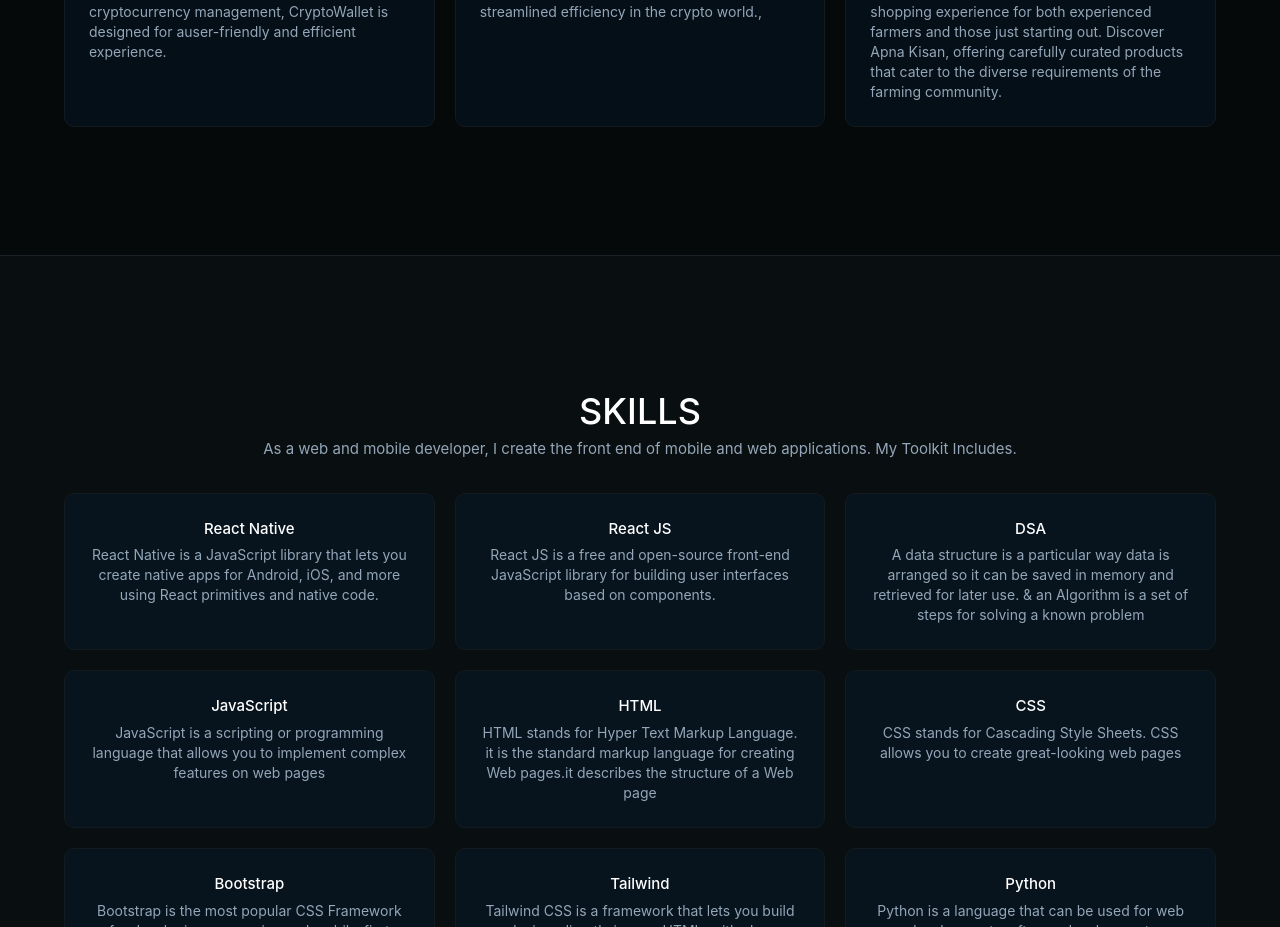
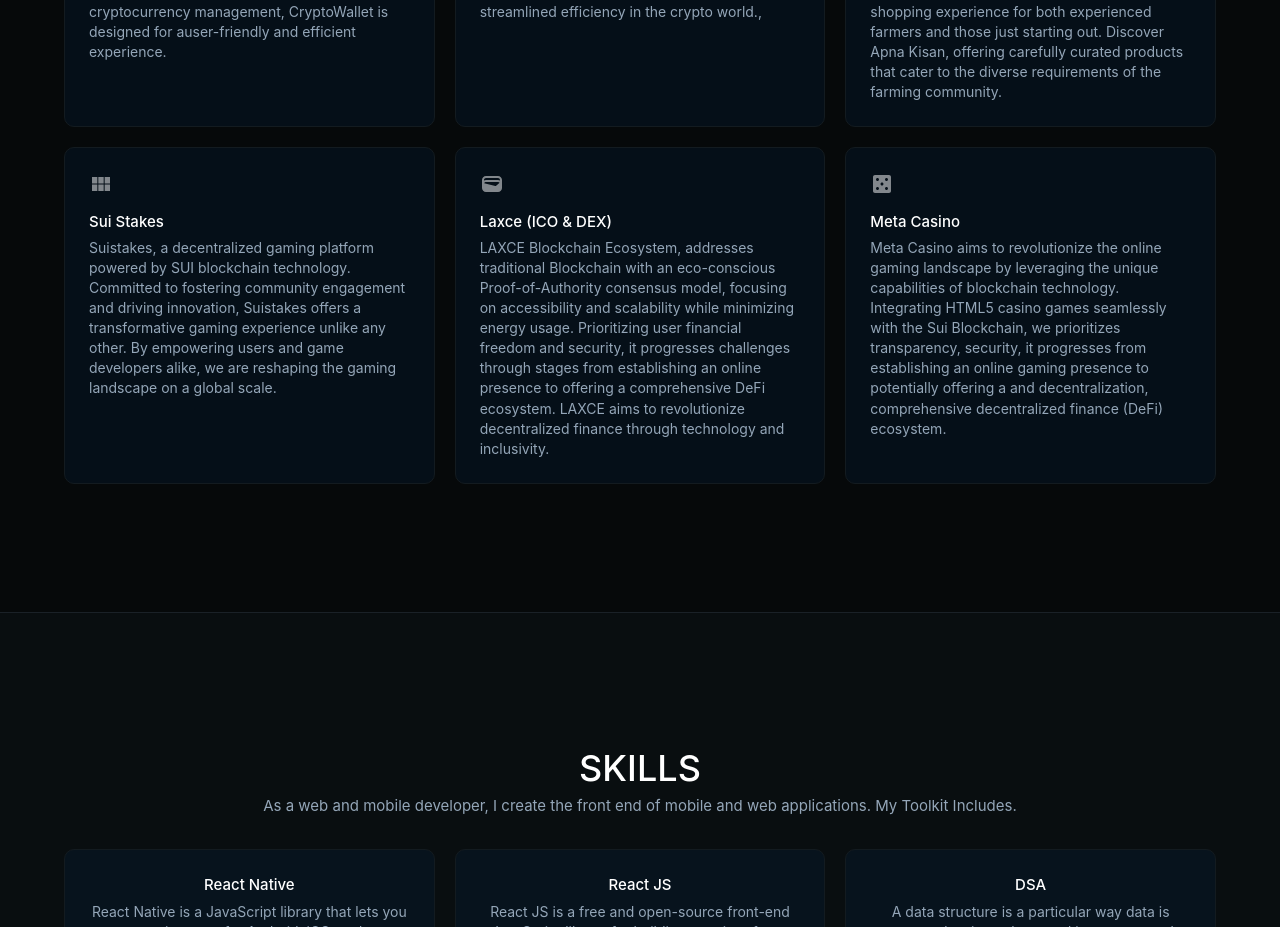
Before and after one commit to Vinayki-Khare/MY_Portfolio, a React (Create React App) app: page / in a window 1280 px wide. Shown: the part 1740-2667 px from the top of the page. Built offline with nearby package versions, Linux system fonts and the light colour scheme.

Commit message:
Update Projects.js

```diff
--- a/src/landing/components/Projects.js
+++ b/src/landing/components/Projects.js
@@ -8,6 +8,10 @@
 import AccountBalanceWallet from '@mui/icons-material/AccountBalanceWallet';
 import LeaderboardTwoTone from '@mui/icons-material/LeaderboardTwoTone';
 import Agriculture from '@mui/icons-material/Agriculture';
+import Casino from '@mui/icons-material/Casino';
+import Wallet from '@mui/icons-material/Wallet';
+import ViewModule from '@mui/icons-material/ViewModule';
+import RestaurantMenu from '@mui/icons-material/RestaurantMenu';
 
 const items = [
   {
@@ -43,6 +47,50 @@
       '      and those just starting out. Discover Apna Kisan, offering carefully curated' +
       '   products that cater to the diverse requirements of the farming community.',
   },
+  {
+    icon: <ViewModule />,
+    title: 'Sui Stakes',
+    description:
+      'Suistakes, a decentralized gaming platform powered by SUI blockchain technology.' +
+      '       Committed to fostering community engagement and driving innovation, ' +
+      '      Suistakes offers a transformative gaming experience unlike any other. ' +
+      '      By empowering users and game developers alike, we are' +
+      '     reshaping the gaming landscape on a global scale.'
+  },
+  {
+    icon: <Wallet />,
+    title: 'Laxce (ICO & DEX)',
+    description:
+      'LAXCE Blockchain Ecosystem,  addresses traditional Blockchain ' +
+      '      with an eco-conscious Proof-of-Authority consensus model, focusing ' +
+      '      on accessibility and scalability while minimizing energy usage. ' +
+      '      Prioritizing user financial freedom and security, it progresses ' +
+      '      challenges through stages from establishing an online presence to offering ' +
+      '      a comprehensive DeFi ecosystem. LAXCE aims to revolutionize decentralized ' +
+      '   finance through technology and inclusivity.',
+  },
+  {
+    icon: <Casino />,
+    title: 'Meta Casino',
+    description:
+      'Meta Casino aims to revolutionize the online gaming landscape by leveraging the ' +
+      '      unique capabilities of blockchain technology. Integrating HTML5 casino games' +
+      '      seamlessly with the Sui Blockchain, we prioritizes transparency, security,' +
+      '      it progresses from establishing an online gaming presence to potentially offering a' +
+      '       and decentralization, comprehensive decentralized finance (DeFi) ecosystem.'
+  },
+  // {
+  //   icon: <RestaurantMenu />,
+  //   title: 'Snip Kitchen',
+  //   description:
+  //     'Apna Kisan, the revolutionary agri-centric e-commerce app, is committed to' +
+  //     '      empowering farmers. Blurring the lines between B2B and B2C, Apna Kisan' +
+  //     '      provides a holistic platform for farmers to seamlessly purchase and rate' +
+  //     '      agricultural essentials. Prioritizing user-friendly interfaces, the app' +
+  //     '      promises a hassle-free shopping experience for both experienced farmers' +
+  //     '      and those just starting out. Discover Apna Kisan, offering carefully curated' +
+  //     '   products that cater to the diverse requirements of the farming community.',
+  // },
 ];
 
 export default function Projects() {
```
